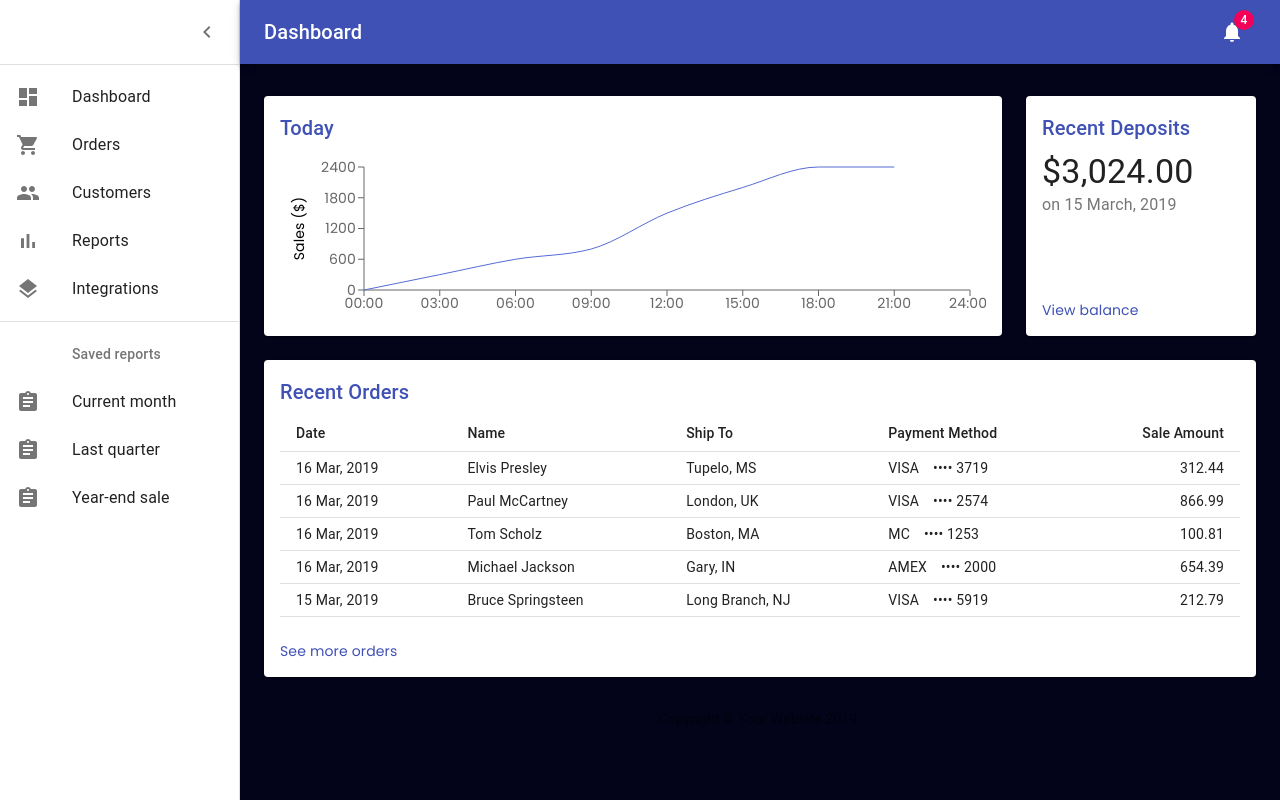
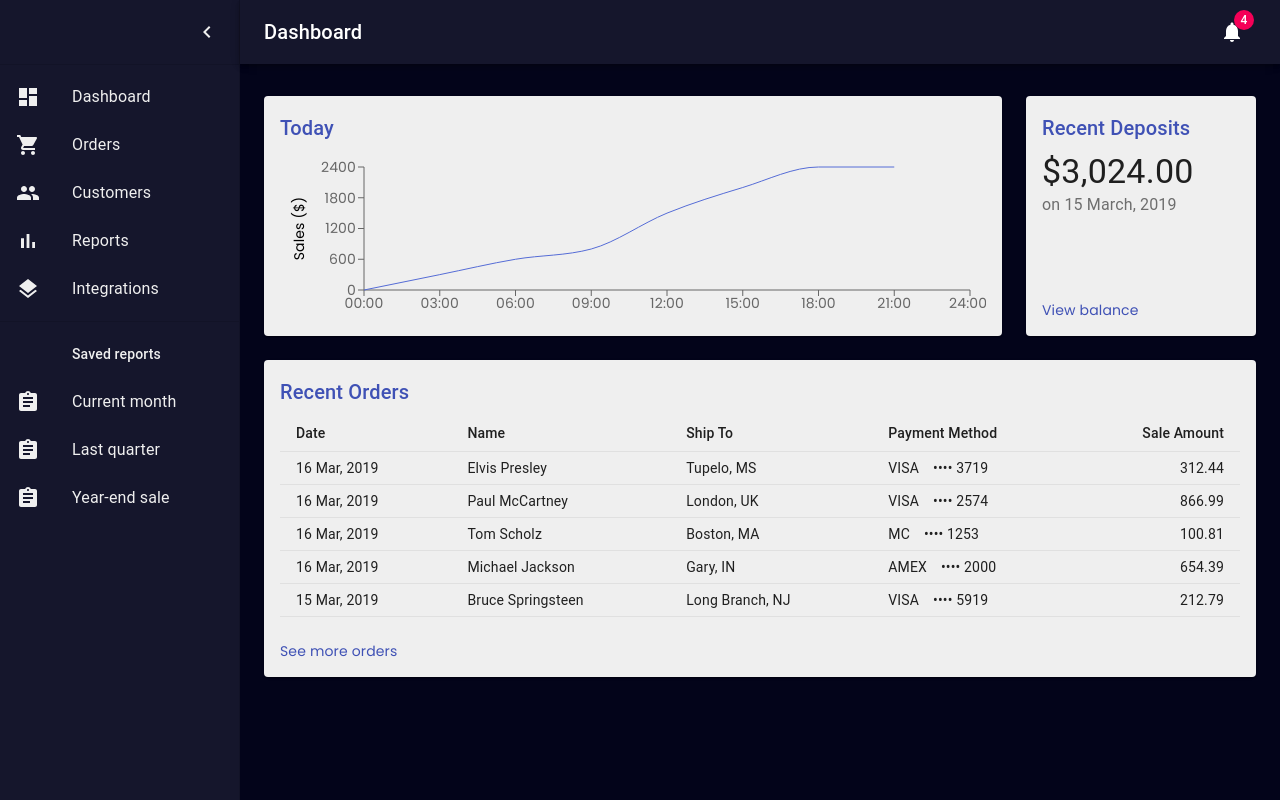
Before and after one commit to NSpencer4/project-acquire, a React (Create React App) app: page /dashboard in a window 1280 px wide. Built offline with nearby package versions, Linux system fonts and the light colour scheme.

Commit message:
Dashboard fixes

```diff
--- /dev/null
+++ b/src/components/Dashboard/Dashboard.css
@@ -0,0 +1,11 @@
+.MuiListItemIcon-root {
+    color: #efefef !important;
+}
+
+.MuiListSubheader-root {
+    color: #efefef !important;
+}
+
+.MuiPaper-root {
+    background-color: #efefef;
+}
--- a/src/components/Dashboard/Dashboard.js
+++ b/src/components/Dashboard/Dashboard.js
@@ -21,19 +21,7 @@ import Chart from "../Chart/Chart";
 import Deposits from "../Deposits/Deposits";
 import Orders from "../Orders/Orders";
 import {mainListItems, secondaryListItems} from "../ListItems/ListItems";
-
-function Copyright() {
-    return (
-        <Typography variant="body2" color="textSecondary" align="center">
-            {'Copyright © '}
-            <Link color="inherit" href="https://material-ui.com/">
-                Your Website
-            </Link>{' '}
-            {new Date().getFullYear()}
-            {'.'}
-        </Typography>
-    );
-}
+import './Dashboard.css';
 
 const drawerWidth = 240;
 
@@ -50,6 +38,7 @@ const useStyles = makeStyles(theme => ({
         justifyContent: 'flex-end',
         padding: '0 8px',
         ...theme.mixins.toolbar,
+        color: '#efefef',
     },
     appBar: {
         zIndex: theme.zIndex.drawer + 1,
@@ -57,6 +46,7 @@ const useStyles = makeStyles(theme => ({
             easing: theme.transitions.easing.sharp,
             duration: theme.transitions.duration.leavingScreen,
         }),
+        backgroundColor: '#15162c'
     },
     appBarShift: {
         marginLeft: drawerWidth,
@@ -83,6 +73,8 @@ const useStyles = makeStyles(theme => ({
             easing: theme.transitions.easing.sharp,
             duration: theme.transitions.duration.enteringScreen,
         }),
+        backgroundColor: '#15162c',
+        color: '#efefef',
     },
     drawerPaperClose: {
         overflowX: 'hidden',
@@ -110,6 +102,7 @@ const useStyles = makeStyles(theme => ({
         display: 'flex',
         overflow: 'auto',
         flexDirection: 'column',
+        backgroundColor: '#efefef',
     },
     fixedHeight: {
         height: 240,
@@ -159,7 +152,7 @@ export default function Dashboard() {
                 open={open}
             >
                 <div className={classes.toolbarIcon}>
-                    <IconButton onClick={handleDrawerClose}>
+                    <IconButton color="inherit" onClick={handleDrawerClose}>
                         <ChevronLeftIcon />
                     </IconButton>
                 </div>
@@ -192,7 +185,6 @@ export default function Dashboard() {
                         </Grid>
                     </Grid>
                 </Container>
-                <Copyright />
             </main>
         </div>
     );
```
